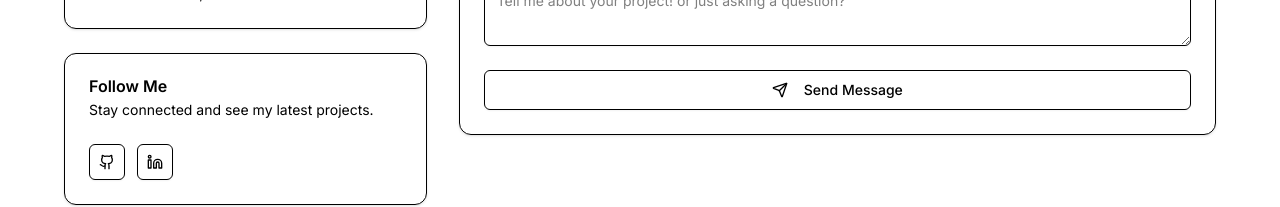
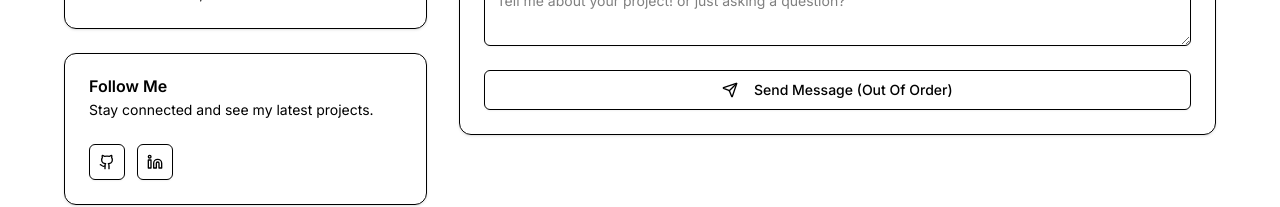
Before and after one commit to LukeZHar/t3-portfolio, a Next.js app: page /contact in a window 1280 px wide. Shown: the part 551-758 px from the top of the page. Built offline with nearby package versions, Linux system fonts and the light colour scheme.

Commit message:
Feat: added out of order on message

```diff
--- a/src/app/contact/page.tsx
+++ b/src/app/contact/page.tsx
@@ -233,7 +233,7 @@ export default function ContactPage() {
                       ) : (
                         <>
                           <Send className="mr-2 h-4 w-4" />
-                          Send Message
+                          Send Message (Out Of Order)
                         </>
                       )}
                     </Button>
```
